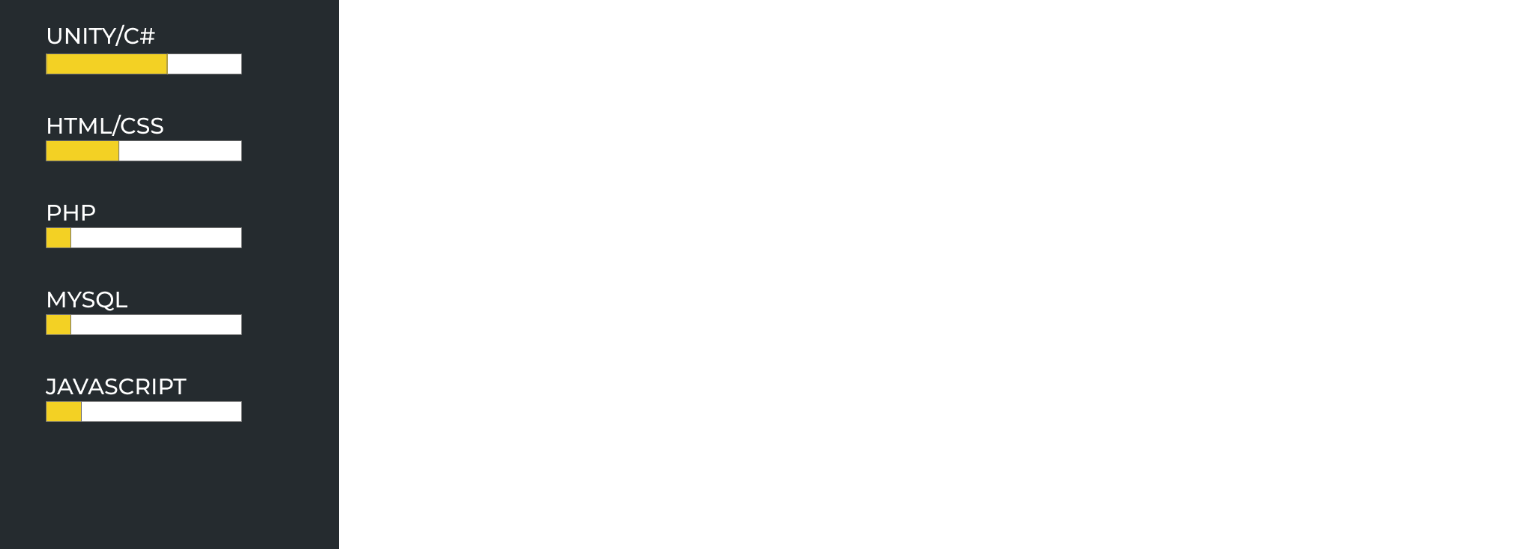
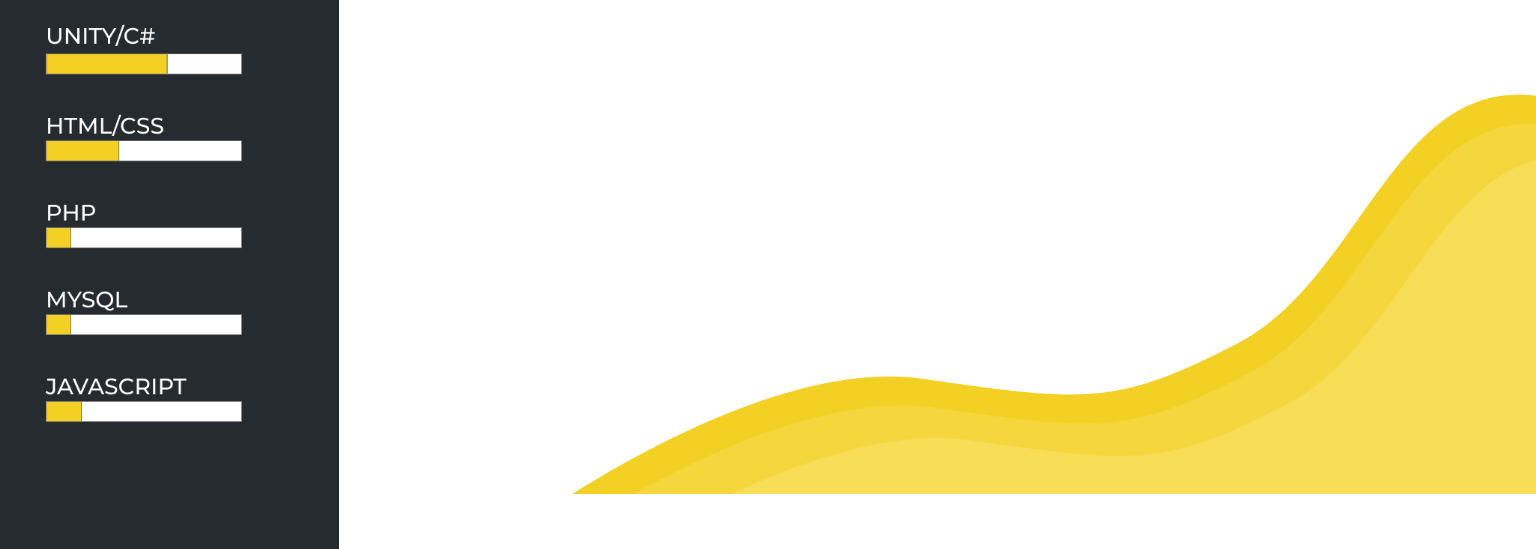
Before and after one commit to Doxteur/SiteMoi, a plain HTML site: page index.html in a window 1280 px wide. Shown: the part 251-800 px from the top of the page, 1536 px wide, since content can reach past the window. Drawn offline with Linux system fonts and the light colour scheme.

Commit message:
commit 4

```diff
--- a/index.css
+++ b/index.css
@@ -1,6 +1,7 @@
 @import url('https://fonts.googleapis.com/css?family=Montserrat&display=swap');
 head,body{
     margin: 0;
+
 }
 #header{
     position:absolute;
@@ -57,3 +58,13 @@ span{
     height:400px;
     margin-left: 45px;
 }
+
+#vague{
+position: absolute;
+top: 345px;
+left: 536px;
+float: right;
+width: 1000px;
+height: 400px;
+
+}
--- a/index.html
+++ b/index.html
@@ -32,6 +32,7 @@
     </div>
 
 
+    <img id="vague" src="vague.png" alt=""/>
 
     </body>
 </html>
```
